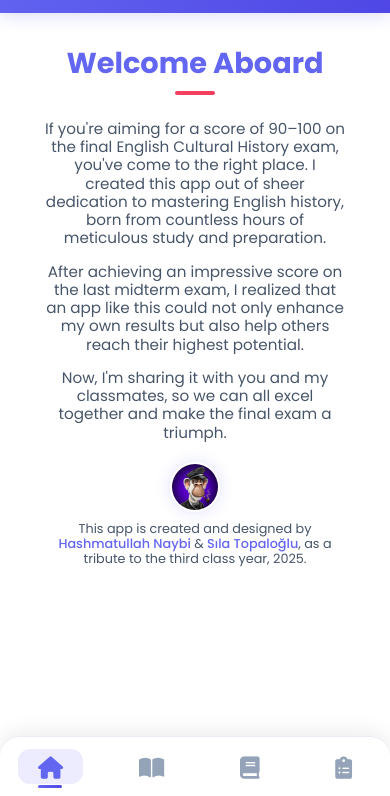
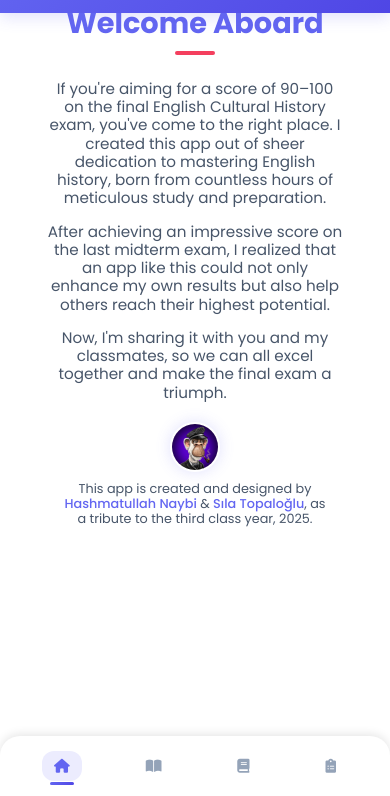
Before and after one commit to datapirate28/americanLiteratureQuizApp, a plain HTML site: page index.html in a window 390 px wide. Shown: the part 48-844 px from the top of the page. Drawn offline with Linux system fonts and the light colour scheme.

Commit message:
worked on nav visibiliy on phone

```diff
--- a/style.css
+++ b/style.css
@@ -832,39 +832,40 @@ body {
         right: 0;
         bottom: 0;
         overflow: hidden;
+        display: flex;
+        flex-direction: column;
     }
 
     .navbar {
-        max-width: 100%;
-        border-radius: 20px 20px 0 0;
         position: fixed;
         bottom: 0;
         left: 0;
         right: 0;
         width: 100%;
+        max-width: 100%;
         transform: none;
-        z-index: 9999;
-        background: rgba(255, 255, 255, 0.95);
-        backdrop-filter: blur(10px);
-        -webkit-backdrop-filter: blur(10px);
-        border-top: 1px solid rgba(226, 232, 240, 0.8);
+        z-index: 99999;
+        background: var(--background-white);
+        border-top: 1px solid var(--border-color);
+        padding: 12px 16px;
         padding-bottom: calc(12px + env(safe-area-inset-bottom));
+        display: flex;
+        justify-content: space-around;
+        align-items: center;
+        box-shadow: 0 -2px 10px rgba(0, 0, 0, 0.1);
     }
 
     .section {
-        height: calc(100% - 60px);
+        flex: 1;
         width: 100%;
         display: none !important;
-        position: absolute;
-        top: 0;
-        left: 0;
-        right: 0;
-        bottom: 60px;
-        padding-top: 60px;
-        padding-bottom: calc(65px + env(safe-area-inset-bottom));
+        position: relative;
+        padding: 20px;
+        padding-bottom: calc(80px + env(safe-area-inset-bottom));
         overflow-y: auto;
         overflow-x: hidden;
         -webkit-overflow-scrolling: touch;
+        height: auto;
     }
 
     .section.active {
@@ -872,46 +873,10 @@ body {
         animation: fadeIn 0.3s ease;
     }
 
-    .logo {
-        max-width: 100%;
-        left: 0;
-        transform: translateY(0);
-    }
-
-    .logo.hide {
-        transform: translateY(-100%);
-    }
-
-    .quiz-container {
-        margin: 10px auto;
-        padding: 15px;
-        width: 92%;
-    }
-
-    #quiz-content {
-        margin-top: 15px;
-    }
-
-    .question-card {
-        padding: 15px;
-    }
-
-    .question-number {
-        margin: 5px 0 10px 0;
-    }
-
-    .progress-bar {
-        margin: 10px 0 15px;
-    }
-
-    .logo h1 {
-        font-size: 1.2rem;
-    }
-
-    #questionText {
-        font-size: 1rem;
-        line-height: 1.4;
-        margin: 10px 0;
+    .nav-link {
+        padding: 8px 12px;
+        font-size: 14px;
+        white-space: nowrap;
     }
 }
 
```
